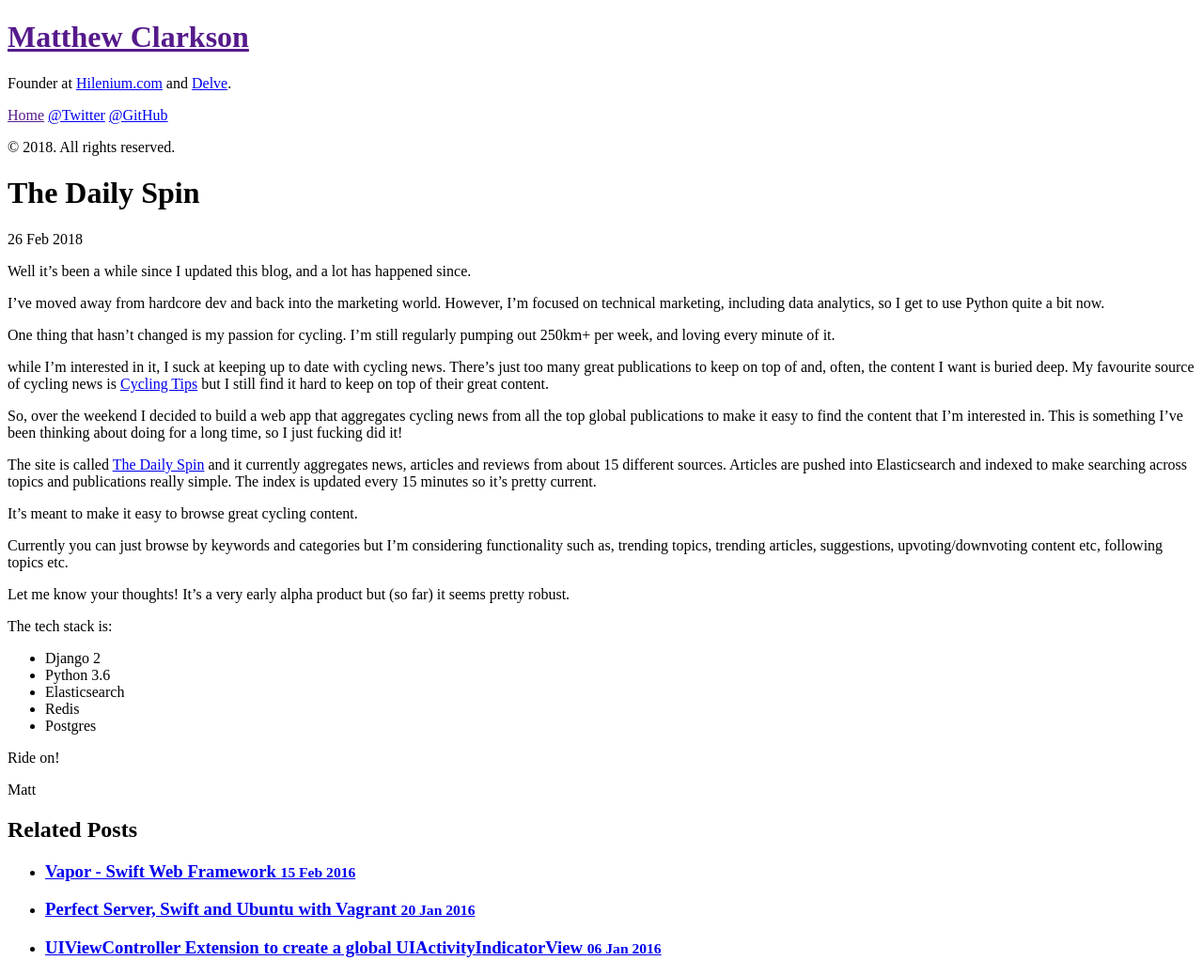
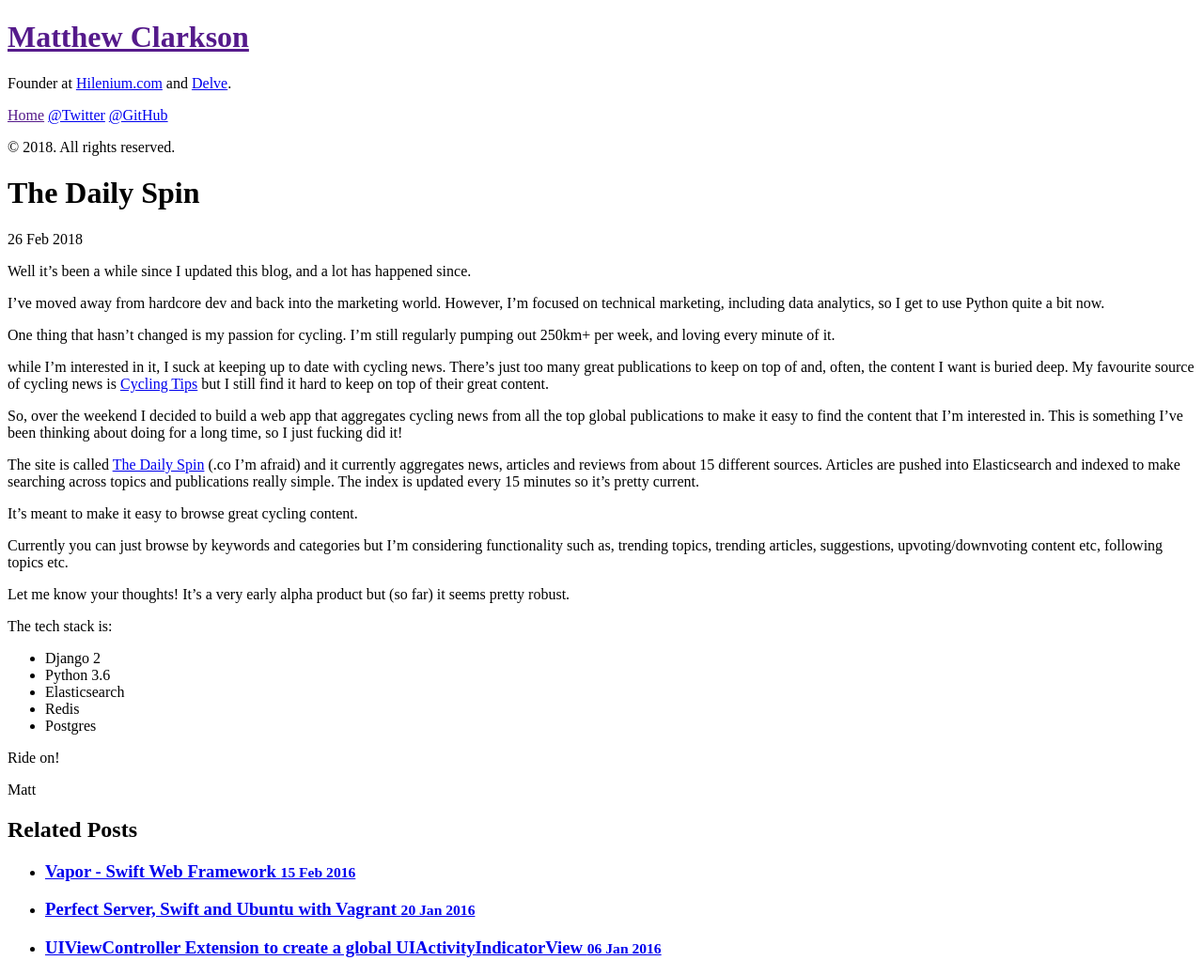
Before and after one commit to mpclarkson/mpclarkson.github.io, a Jekyll site: the page built from _posts/2018-02-26-daily-spin.md, in a window 1280 px wide. Shown: the whole page at 94% size. Built offline with Jekyll 4.4.1, drawn with Linux system fonts in a browser that asks for light colours; comment, search, counter and statistics services are not loaded.

Commit message:
daily spin.co

```diff
--- a/_posts/2018-02-26-daily-spin.md
+++ b/_posts/2018-02-26-daily-spin.md
@@ -14,7 +14,7 @@
 
 So, over the weekend I decided to build a web app that aggregates cycling news from all the top global publications to make it easy to find the content that I'm interested in. This is something I've been thinking about doing for a long time, so I just fucking did it!
 
-The site is called [The Daily Spin](https://dailyspin.com/) and it currently aggregates news, articles and reviews from about 15 different sources. Articles are pushed into Elasticsearch and indexed to make searching across topics and publications really simple. The index is updated every 15 minutes so it's pretty current.
+The site is called [The Daily Spin](https://dailyspin.co/) (.co I'm afraid) and it currently aggregates news, articles and reviews from about 15 different sources. Articles are pushed into Elasticsearch and indexed to make searching across topics and publications really simple. The index is updated every 15 minutes so it's pretty current.
 
 It's meant to make it easy to browse great cycling content.
 
```
